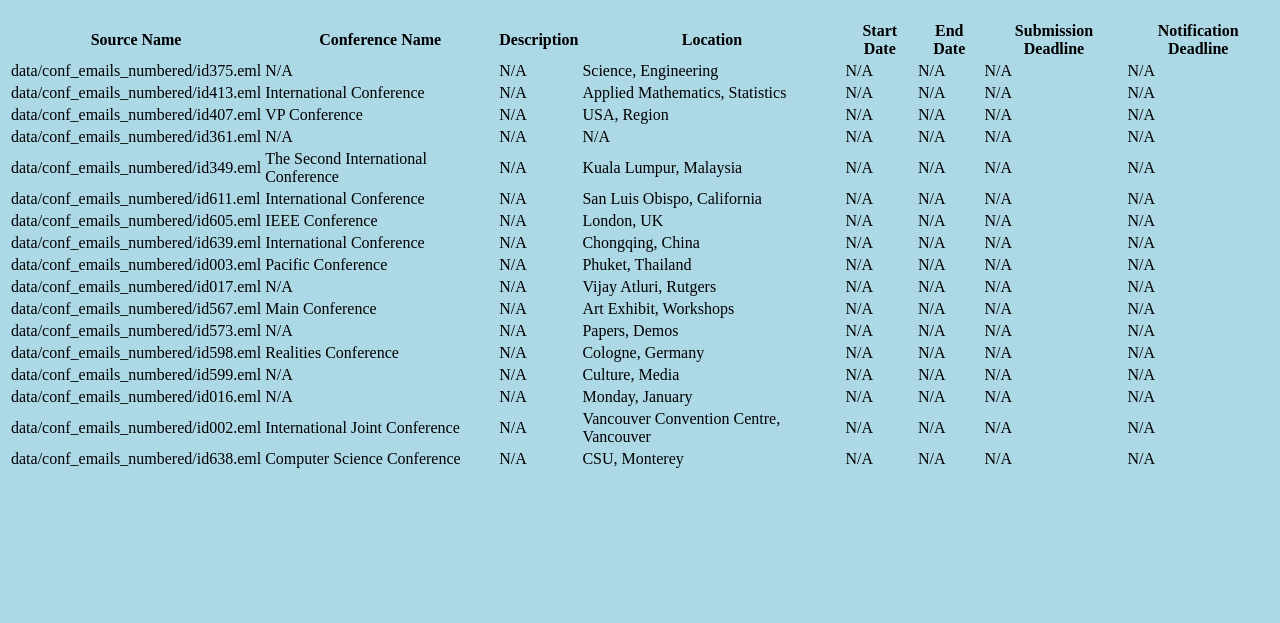
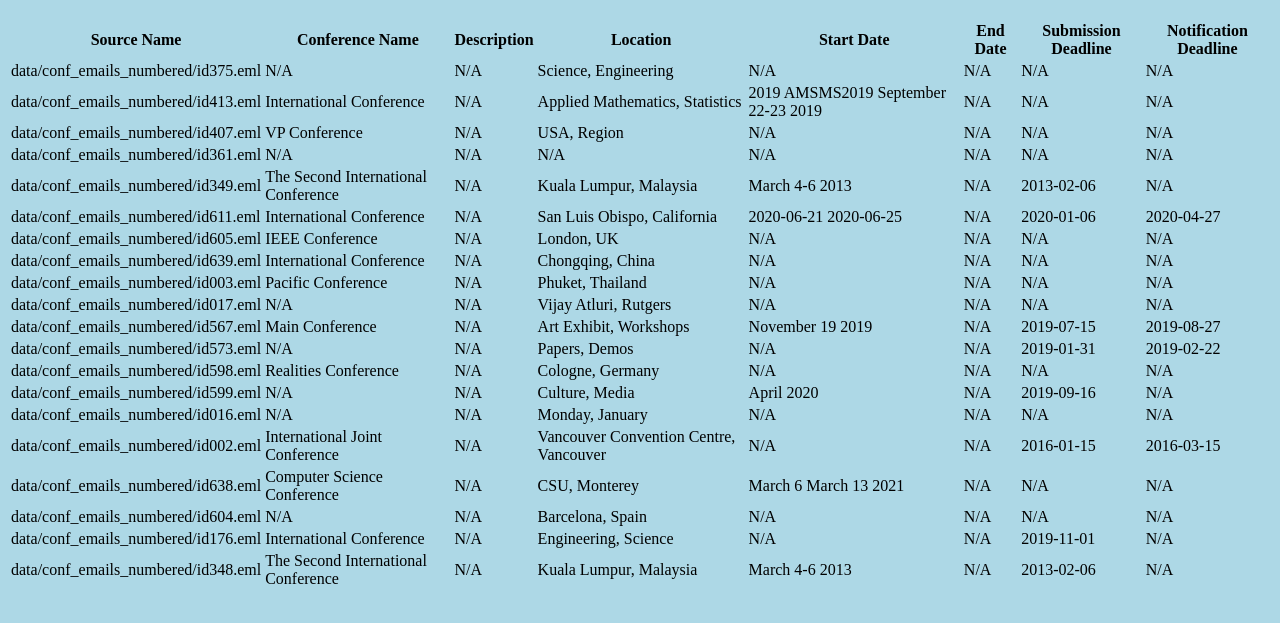
Before and after one commit to gwholland3/Conference-Email-Parser, a plain HTML site: page docs/index.html in a window 1280 px wide. Shown: the part 61-684 px from the top of the page. Drawn offline with Linux system fonts and the light colour scheme.

```diff
--- a/docs/index.html
+++ b/docs/index.html
@@ -80,7 +80,7 @@
       Applied Mathematics, Statistics
      </td>
      <td>
-      N/A
+      2019 AMSMS2019 September 22-23 2019
      </td>
      <td>
       N/A
@@ -158,13 +158,13 @@
       Kuala Lumpur, Malaysia
      </td>
      <td>
-      N/A
+      March 4-6 2013
      </td>
      <td>
       N/A
      </td>
      <td>
-      N/A
+      2013-02-06
      </td>
      <td>
       N/A
@@ -184,16 +184,16 @@
       San Luis Obispo, California
      </td>
      <td>
-      N/A
+      2020-06-21 2020-06-25
      </td>
      <td>
       N/A
      </td>
      <td>
-      N/A
+      2020-01-06
      </td>
      <td>
-      N/A
+      2020-04-27
      </td>
     </tr>
     <tr>
@@ -314,16 +314,16 @@
       Art Exhibit, Workshops
      </td>
      <td>
-      N/A
+      November 19 2019
      </td>
      <td>
       N/A
      </td>
      <td>
-      N/A
+      2019-07-15
      </td>
      <td>
-      N/A
+      2019-08-27
      </td>
     </tr>
     <tr>
@@ -346,10 +346,10 @@
       N/A
      </td>
      <td>
-      N/A
+      2019-01-31
      </td>
      <td>
-      N/A
+      2019-02-22
      </td>
     </tr>
     <tr>
@@ -392,13 +392,13 @@
       Culture, Media
      </td>
      <td>
-      N/A
+      April 2020
      </td>
      <td>
       N/A
      </td>
      <td>
-      N/A
+      2019-09-16
      </td>
      <td>
       N/A
@@ -450,10 +450,10 @@
       N/A
      </td>
      <td>
-      N/A
+      2016-01-15
      </td>
      <td>
-      N/A
+      2016-03-15
      </td>
     </tr>
     <tr>
@@ -470,6 +470,32 @@
       CSU, Monterey
      </td>
      <td>
+      March 6 March 13 2021
+     </td>
+     <td>
+      N/A
+     </td>
+     <td>
+      N/A
+     </td>
+     <td>
+      N/A
+     </td>
+    </tr>
+    <tr>
+     <td>
+      data/conf_emails_numbered/id604.eml
+     </td>
+     <td>
+      N/A
+     </td>
+     <td>
+      N/A
+     </td>
+     <td>
+      Barcelona, Spain
+     </td>
+     <td>
       N/A
      </td>
      <td>
@@ -482,6 +508,58 @@
       N/A
      </td>
     </tr>
+    <tr>
+     <td>
+      data/conf_emails_numbered/id176.eml
+     </td>
+     <td>
+      International Conference
+     </td>
+     <td>
+      N/A
+     </td>
+     <td>
+      Engineering, Science
+     </td>
+     <td>
+      N/A
+     </td>
+     <td>
+      N/A
+     </td>
+     <td>
+      2019-11-01
+     </td>
+     <td>
+      N/A
+     </td>
+    </tr>
+    <tr>
+     <td>
+      data/conf_emails_numbered/id348.eml
+     </td>
+     <td>
+      The Second International Conference
+     </td>
+     <td>
+      N/A
+     </td>
+     <td>
+      Kuala Lumpur, Malaysia
+     </td>
+     <td>
+      March 4-6 2013
+     </td>
+     <td>
+      N/A
+     </td>
+     <td>
+      2013-02-06
+     </td>
+     <td>
+      N/A
+     </td>
+    </tr>
    </tbody>
   </table>
  </body>
```
Also changed, not shown: 3 other files.
